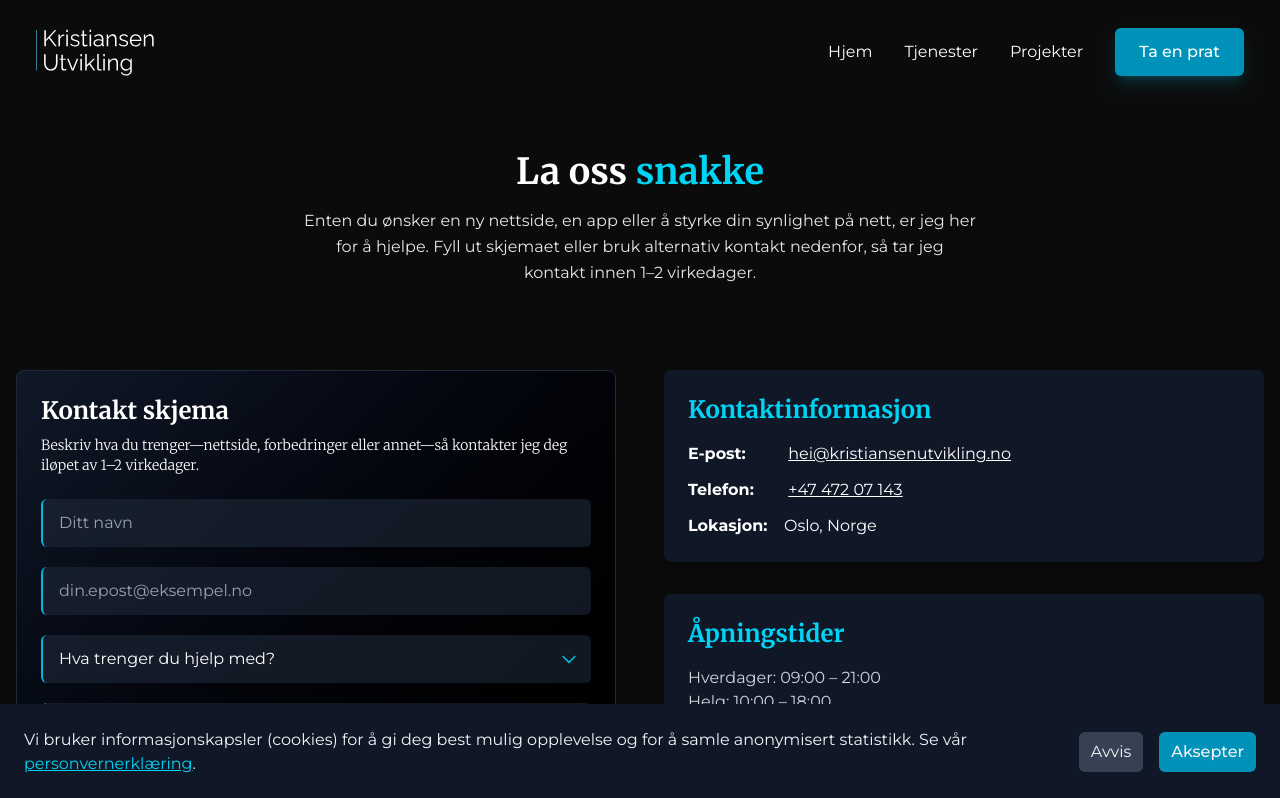
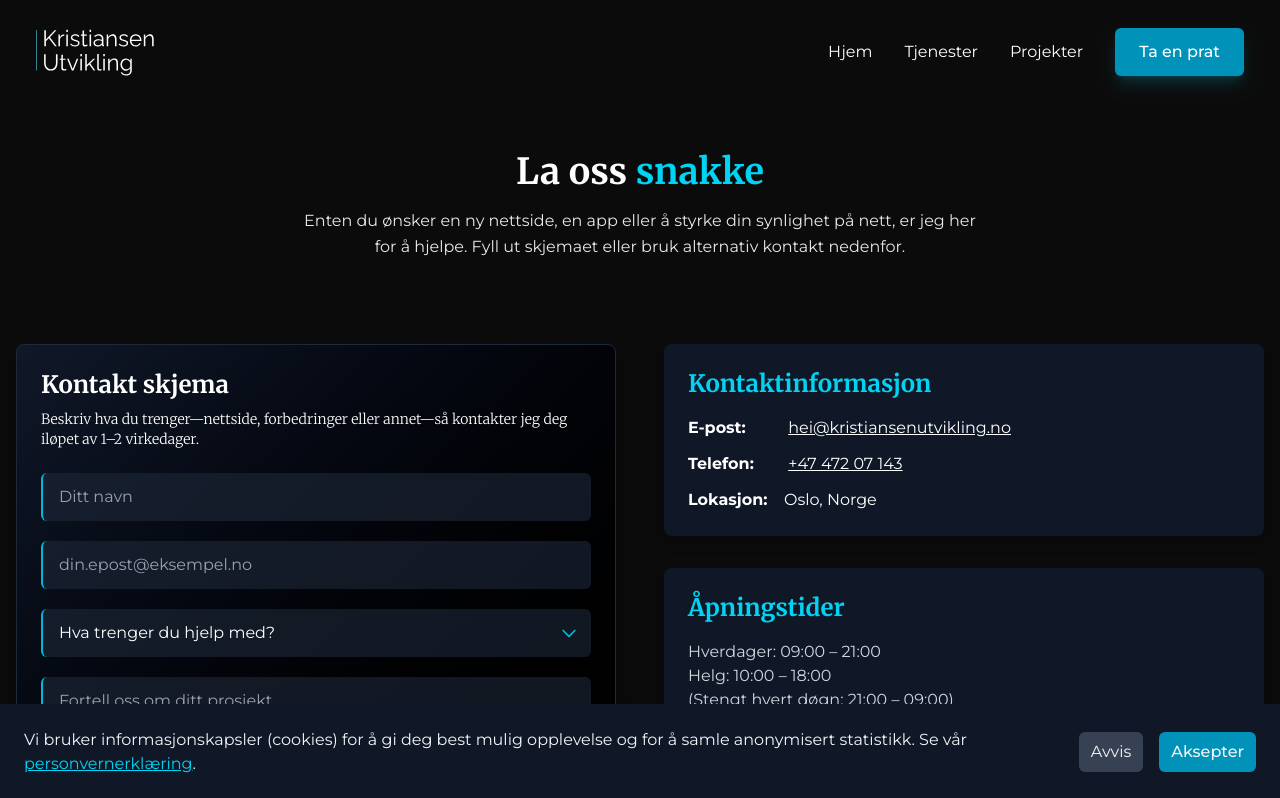
Before and after one commit to oddvarzk/kristiansenutvikling, a Next.js app: page /kontakt in a window 1280 px wide. Shown: the top 798 px of the page. Built offline with nearby package versions, Linux system fonts and the light colour scheme; no server answers.

Commit message:
Text fix on paragraf

```diff
--- a/src/app/kontakt/page.tsx
+++ b/src/app/kontakt/page.tsx
@@ -50,7 +50,7 @@ export default function KontaktPage() {
         <p className="mt-4 text-gray-200 leading-relaxed pb-5">
           Enten du ønsker en ny nettside, en app eller å styrke din synlighet på
           nett, er jeg her for å hjelpe. Fyll ut skjemaet eller bruk alternativ
-          kontakt nedenfor, så tar jeg kontakt innen 1–2 virkedager.
+          kontakt nedenfor.
         </p>
       </div>
 
```
